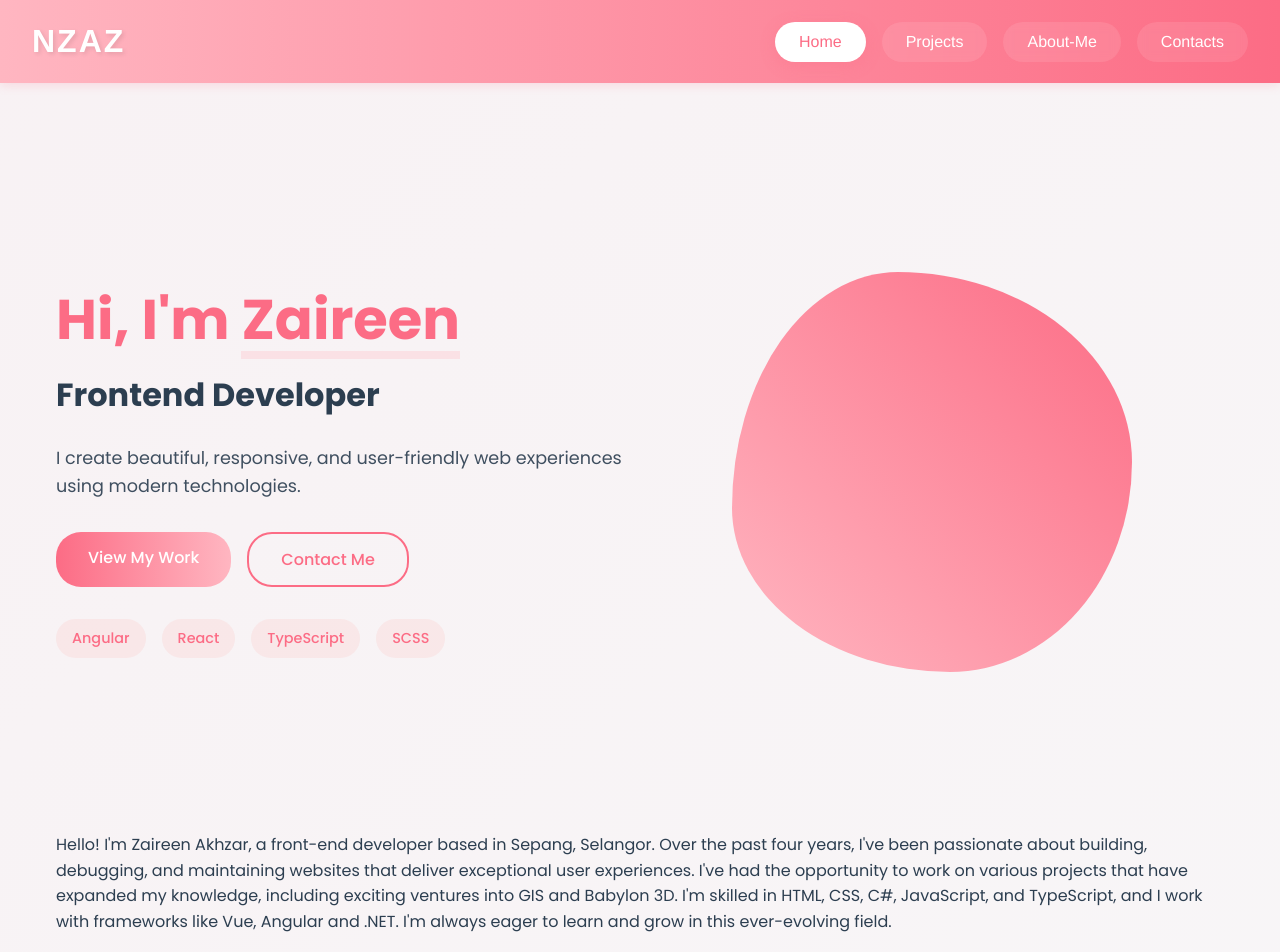
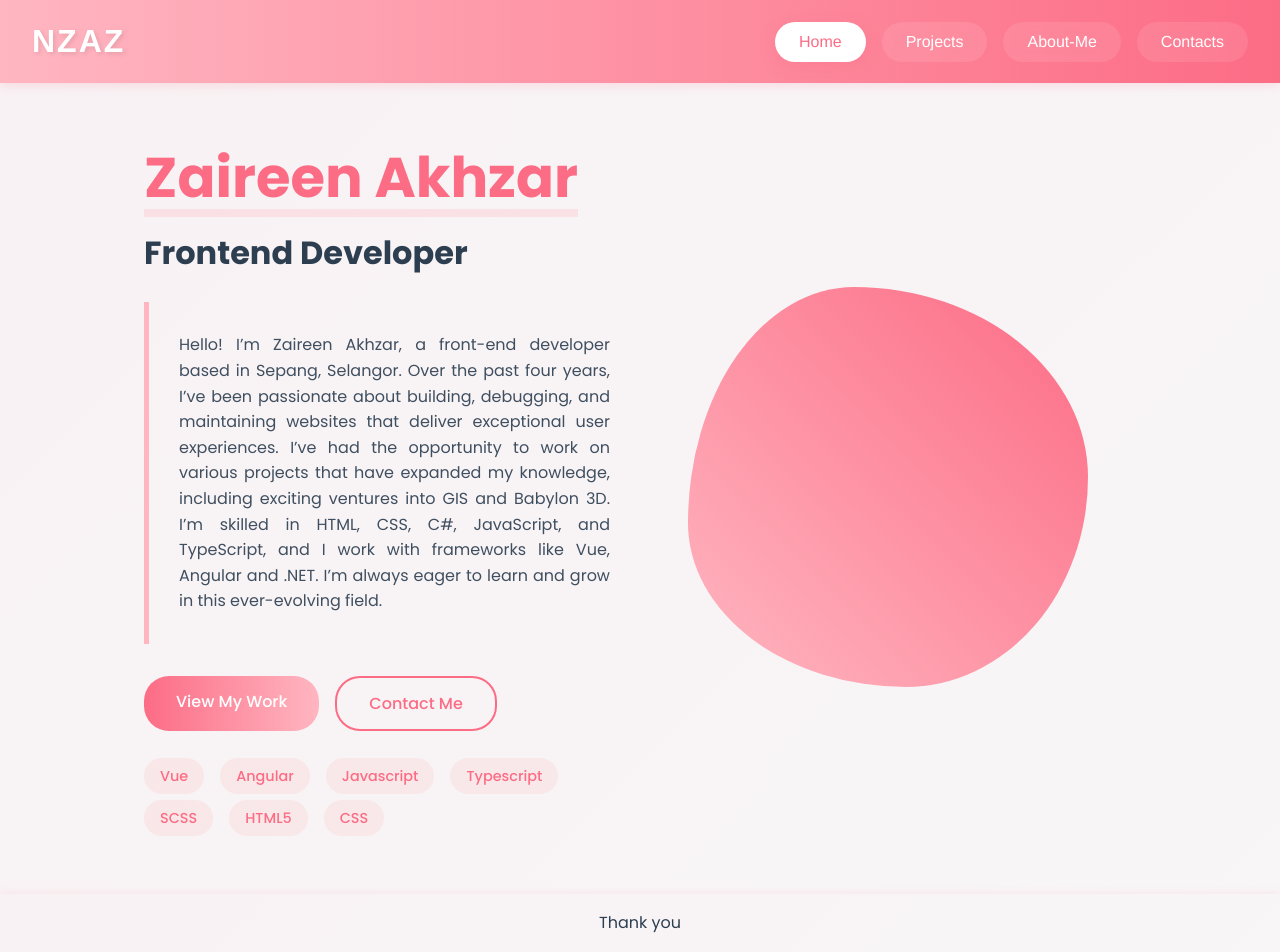
Before and after one commit to erinunez/portfolio, an Angular app: page /home in a window 1280 px wide. Shown: the top 952 px of the page. Built offline with nearby package versions, Linux system fonts and the light colour scheme.

Commit message:
update home, footer

```diff
--- a/src/app/layout/content/home/home.component.html
+++ b/src/app/layout/content/home/home.component.html
@@ -1,26 +1,46 @@
 <section class="hero-section">
   <div class="hero-content">
-    <h1 class="hero-title">Hi, I'm <span class="highlight">Zaireen</span></h1>
+    <h1 class="hero-title"><span class="highlight">Zaireen Akhzar</span></h1>
     <h2 class="hero-subtitle">Frontend Developer</h2>
-    <p class="hero-description">
-      I create beautiful, responsive, and user-friendly web experiences using modern technologies.
-    </p>
+    <div class="profile-card">
+      <div class="description">
+        Hello! I’m Zaireen Akhzar, a front-end developer based in Sepang, Selangor.
+        Over the past four years, I’ve been passionate about building, debugging, and
+        maintaining websites that deliver exceptional user experiences. I’ve had the
+        opportunity to work on various projects that have expanded my knowledge,
+        including exciting ventures into GIS and Babylon 3D. I’m skilled in HTML, CSS,
+        C#, JavaScript, and TypeScript, and I work with frameworks like Vue, Angular
+        and .NET. I’m always eager to learn and grow in this ever-evolving field.
+      </div>
+      <!-- <p class="hero-description">
+        I create beautiful, responsive, and user-friendly web experiences using
+        modern technologies.
+      </p> -->
+    </div>
+
     <div class="hero-buttons">
       <a (click)="navigateTo('projects')" class="btn">View My Work</a>
       <a (click)="navigateTo('contacts')" class="btn btn-outline">Contact Me</a>
     </div>
     <div class="tech-stack">
-      <span class="tech-item">Angular</span>
-      <span class="tech-item">React</span>
-      <span class="tech-item">TypeScript</span>
-      <span class="tech-item">SCSS</span>
+      <div *ngFor="let item of skills">
+        <span class="tech-item">{{ item }}</span>
+      </div>
+
     </div>
+    <!-- <div style="margin-top: 50px;">
+      Hello! I’m Zaireen Akhzar, a front-end developer based in Sepang, Selangor.
+      Over the past four years, I’ve been passionate about building, debugging, and
+      maintaining websites that deliver exceptional user experiences. I’ve had the
+      opportunity to work on various projects that have expanded my knowledge,
+      including exciting ventures into GIS and Babylon 3D. I’m skilled in HTML, CSS,
+      C#, JavaScript, and TypeScript, and I work with frameworks like Vue, Angular
+      and .NET. I’m always eager to learn and grow in this ever-evolving field.
+    </div> -->
+
+
   </div>
   <div class="hero-image">
     <div class="shape"></div>
   </div>
 </section>
-
-<div>
-    Hello! I'm Zaireen Akhzar, a front-end developer based in Sepang, Selangor. Over the past four years, I've been passionate about building, debugging, and maintaining websites that deliver exceptional user experiences. I've had the opportunity to work on various projects that have expanded my knowledge, including exciting ventures into GIS and Babylon 3D. I'm skilled in HTML, CSS, C#, JavaScript, and TypeScript, and I work with frameworks like Vue, Angular and .NET. I'm always eager to learn and grow in this ever-evolving field.
-</div>
--- a/src/app/layout/content/home/home.component.scss
+++ b/src/app/layout/content/home/home.component.scss
@@ -6,6 +6,7 @@
   padding: 2rem 0;
   position: relative;
   overflow: hidden;
+  // background-color: cyan;
 
   .hero-content {
     flex: 1;
@@ -43,15 +44,16 @@
   }
 
   .hero-description {
-    font-size: 1.1rem;
+    font-size: 1rem;
     color: var(--text-dark);
-    margin-bottom: 2rem;
+    margin-top: 0.5rem;
     opacity: 0.9;
   }
 
   .hero-buttons {
     display: flex;
     gap: 1rem;
+    margin-top: 2rem;
     margin-bottom: 2rem;
 
     .btn-outline {
@@ -96,6 +98,45 @@
       animation: morph 8s ease-in-out infinite;
     }
   }
+
+  .profile-card {
+    margin-top: 20px;
+    border-left: 5px solid var(--light-pink);
+    padding: 30px;
+    max-width: 700px;
+  }
+
+  .title {
+    font-size: 48px;
+    margin-bottom: 20px;
+  }
+
+  .title .pink {
+    color: #ff5f94;
+    font-weight: 700;
+  }
+
+  .title .black {
+    color: black;
+    font-weight: 700;
+  }
+
+  .description {
+    text-align: justify;
+    // font-size: 16px;
+    line-height: 1.6;
+    // color: #000;
+    font-size: 1rem;
+    color: var(--text-dark);
+    // margin-bottom: 1rem;
+    opacity: 0.9;
+  }
+
+  .description strong {
+    font-weight: 700;
+  }
+
+
 }
 
 @keyframes morph {
--- a/src/app/layout/content/home/home.component.ts
+++ b/src/app/layout/content/home/home.component.ts
@@ -1,4 +1,4 @@
-import { Component } from '@angular/core';
+import { Component, OnInit } from '@angular/core';
 import { Router, NavigationEnd } from '@angular/router';
 
 @Component({
@@ -7,8 +7,13 @@ import { Router, NavigationEnd } from '@angular/router';
   templateUrl: './home.component.html',
   styleUrl: './home.component.scss'
 })
-export class HomeComponent {
+export class HomeComponent implements OnInit {
+  skills:any[] = []
   constructor(private router: Router) {}
+
+  ngOnInit(): void {
+    this.skills = [ 'Vue', 'Angular', 'Javascript', 'Typescript', 'SCSS', 'HTML5', 'CSS']
+  }
 
   navigateTo(route: string): void {
     this.router.navigate([route]);
--- a/src/app/layout/footer/footer.component.html
+++ b/src/app/layout/footer/footer.component.html
@@ -1,3 +1,3 @@
 <div class="layout-footer">
-    Hello it works
+    <span class="footer-text">Thank you</span>
 </div>
--- a/src/app/layout/footer/footer.component.scss
+++ b/src/app/layout/footer/footer.component.scss
@@ -1,5 +1,25 @@
+
+
 .layout-footer {
-    padding: 10px;
-    // background-color: cyan;
-    height: 3vh;
+    display: flex;
+    justify-content: space-between;
+    align-items: center;
+     padding: 1rem 2rem;
+     border: 1px solid linear-gradient(to right, var(--light-pink), var(--primary-pink));
+     box-shadow: 0 2px 10px rgba(252, 108, 133, 0.2);
+     background: linear-gradient(135deg, rgba(252, 108, 133, 0.05) 0%, rgba(255, 182, 193, 0.05) 100%);
+
+     .footer-logo {
+       font-size: 2rem;
+       font-weight: 700;
+       color: white;
+       text-transform: uppercase;
+       letter-spacing: 2px;
+       text-shadow: 2px 2px 4px rgba(0, 0, 0, 0.1);
+   }
+
+   .footer-text {
+    width: 100%;
+    text-align: center;
+   }
 }
--- a/src/styles.scss
+++ b/src/styles.scss
@@ -24,7 +24,7 @@ body {
 }
 
 .container {
-  max-width: 1200px;
+  max-width: 80vw;
   margin: 0 auto;
   padding: 0 1rem;
 }
```
